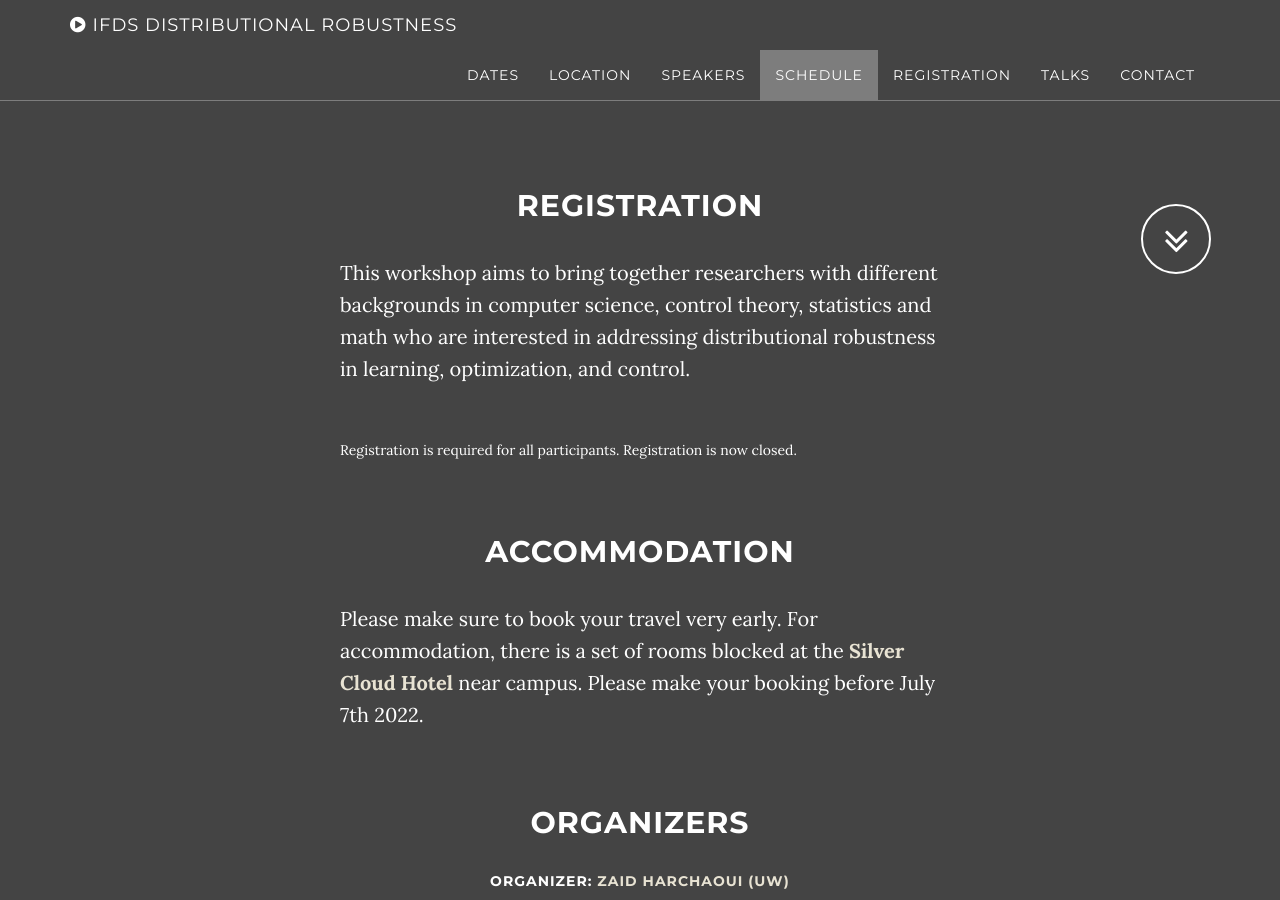
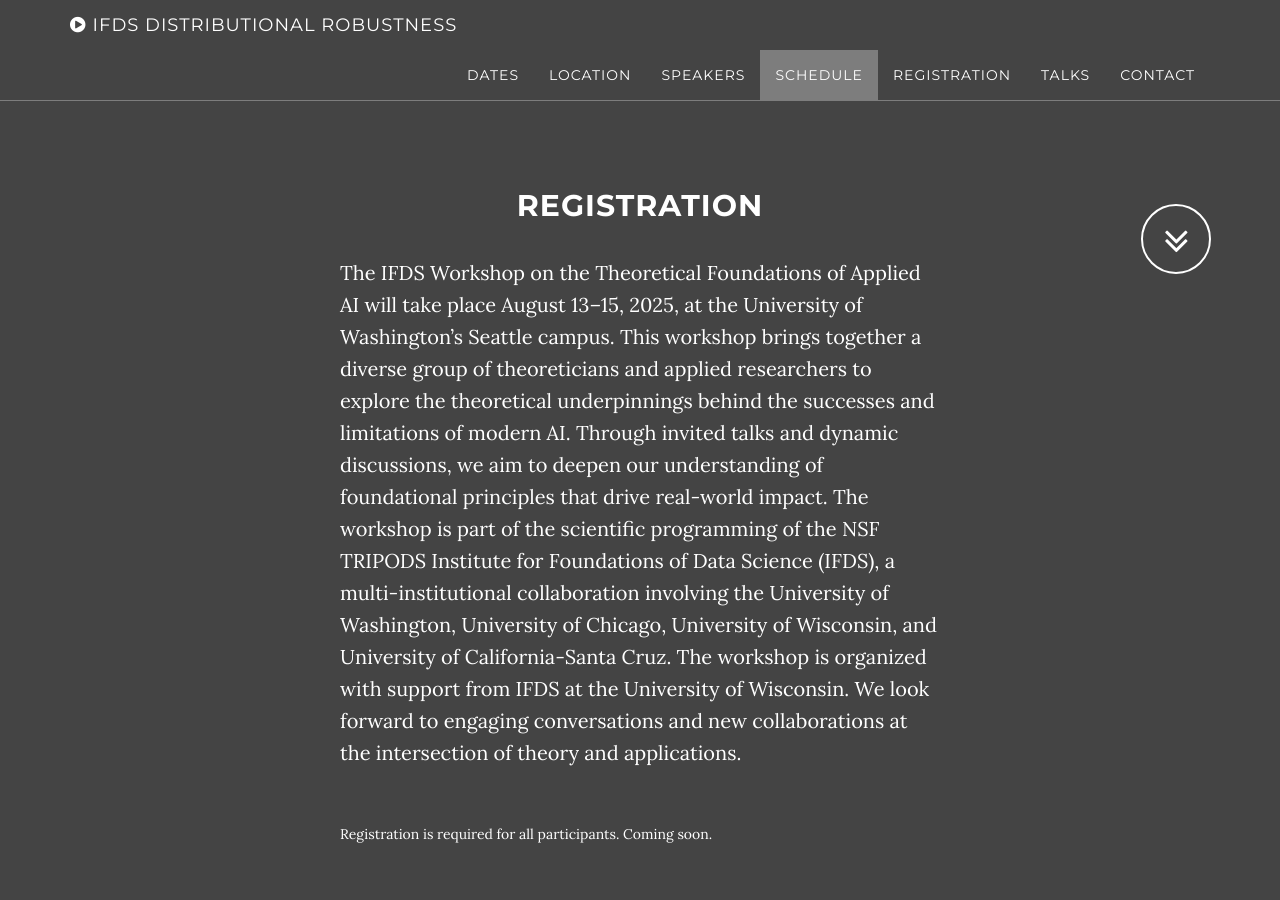
Before and after one commit to kgjamieson/ifds-workshop-2025, a Jekyll site: the page built from index.html, in a window 1280 px wide and 900 px high, scrolled down 4649 px. Built offline with Jekyll 4.4.1, drawn with Linux system fonts in a browser that asks for light colours; some of the changed text lies outside the part shown.

Commit message:
Update about.html

```diff
--- a/_includes/about.html
+++ b/_includes/about.html
@@ -6,12 +6,10 @@
         <h2 class="text-center">Registration</h2>
         <div class="col-lg-8 col-lg-offset-2">
 
-          <p>This workshop aims to bring together researchers with different backgrounds in computer science,
-            control theory, statistics and math who are interested in addressing distributional robustness in
-            learning, optimization, and control.
+          <p>The IFDS Workshop on the Theoretical Foundations of Applied AI will take place August 13–15, 2025, at the University of Washington’s Seattle campus. This workshop brings together a diverse group of theoreticians and applied researchers to explore the theoretical underpinnings behind the successes and limitations of modern AI. Through invited talks and dynamic discussions, we aim to deepen our understanding of foundational principles that drive real-world impact. The workshop is part of the scientific programming of the NSF TRIPODS Institute for Foundations of Data Science (IFDS), a multi-institutional collaboration involving the University of Washington, University of Chicago, University of Wisconsin, and University of California-Santa Cruz. The workshop is organized with support from IFDS at the University of Wisconsin. We look forward to engaging conversations and new collaborations at the intersection of theory and applications.
           </p>
           <br>
-          Registration is required for all participants. Registration is now closed.
+          Registration is required for all participants. Coming soon.
 <!--           <p> To register for the workshop, please use the link below.  -->
 <!--             <del>The registration costs USD 45.</del> -->
 <!--             The (late) registration costs USD 75. -->
@@ -25,25 +23,25 @@
           <p>Please make sure to book your travel very early.
             For accommodation, there is a set of rooms blocked at the
             <b><a href="img/ifds-silvercloud.pdf">Silver Cloud Hotel</a></b> near campus.
-            Please make your booking before July 7th 2022.
+<!--             Please make your booking before July 7th 2022. -->
           </p>
           <br><br>
 
           <h2 class="text-center">Organizers</h2>
-          <h5 class="text-center">Organizer:
-            <a href="https://faculty.washington.edu/zaid/">Zaid Harchaoui (UW)</a>
+          <h5 class="text-center">Organizers:
+            <a href="https://faculty.washington.edu/zaid/">Zaid Harchaoui (UWash)</a>, <a href="https://homes.cs.washington.edu/~jamieson/about.html">Kevin Jamieson (UWash)</a>, <a href="https://nowak.ece.wisc.edu/">Robert Nowak (UWisc)</a>
           </h5>
-          <h5 class="text-center">Local Organizers:
+<!--           <h5 class="text-center">Local Organizers:
             <a href="https://krishnap25.github.io">Krishna Pillutla (UW)</a>,
             <a href="https://ronakdm.github.io/">Ronak Mehta (UW)</a>,
             <a href="https://www.rossboczar.com/">Ross Boczar (UW)</a>,
             <a href="https://stephen.mussmann.xyz/">Steve Mussmann (UW)</a>
-          </h5>
-          <h5 class="text-center">Steering Committee:
+          </h5> -->
+<!--           <h5 class="text-center">Steering Committee:
             <a href="https://faculty.washington.edu/mfazel/">Maryam Fazel (UW)</a>,
             <a href="https://willett.psd.uchicago.edu/">Rebecca Willett (Chicago)</a>,
             <a href="http://pages.cs.wisc.edu/~swright/">Stephen Wright (Wisconsin)</a>
-          </h5>
+          </h5> -->
         </div>
       </div>
       <div class="text-center">
```
